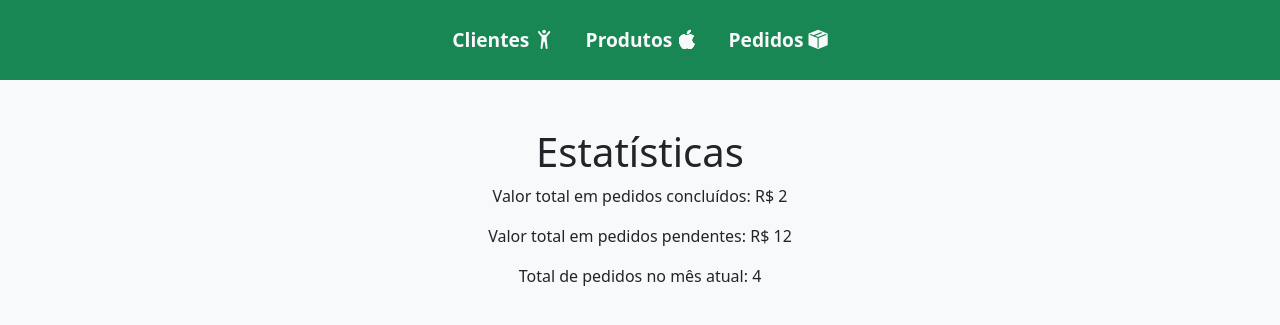
After one commit to carloshtbraga/Fazenda-App, a Django app: page /estatisticas/ in a window 1280 px wide. The commit adds this page. Shown: the top 325 px of the page. Run offline with Django 4.2, Linux system fonts and the light colour scheme; data comes from the database, SQL or seed files in the repository.

Commit message:
Estatisticas fail

```diff
--- a/fazenda/templates/detalhes_item_pedido.html
+++ b/fazenda/templates/detalhes_item_pedido.html
@@ -25,7 +25,7 @@
             {% endfor %}
         </ul>
         <hr>
-        <p><strong>Total do Pedido: R$ {{ pedido.total_pedido }}</strong></p>
+        <h4><strong>Total do Pedido: R$ {{ pedido.total_pedido }}</strong></h4>
         <div class="d-flex justify-content-between align-items-center w-75">
             {% if pedido.status == 'Concluído' %}
                 <a href="{% url 'concluir_pedido' pedido.id %}" class="btn btn-warning">Desfazer</a>
--- /dev/null
+++ b/fazenda/templates/estatisticas.html
@@ -0,0 +1,10 @@
+{% extends 'base.html' %}
+{% block title %}Estatísticas{% endblock %}
+{% block content %}
+    <h1>Estatísticas</h1>
+
+    <p>Valor total em pedidos concluídos: R$ {{ valor_pedidos_concluidos }}</p>
+    <p>Valor total em pedidos pendentes: R$ {{ valor_pedidos_pendentes }}</p>
+    <p>Total de pedidos no mês atual: {{ total_pedidos_mes_atual }}</p>
+    <!-- Adicione outras estatísticas conforme desejado -->
+{% endblock %}
--- a/fazenda/templates/listar_clientes.html
+++ b/fazenda/templates/listar_clientes.html
@@ -14,7 +14,7 @@
         <!-- Exibir o total de clientes -->
 
         <h5 class="text-center text-lg fs-3">
-            Total de Clientes: <span class="text-success">{{ total_clientes }}</span>
+            Total de Clientes: <span class="text-success">{{ clientes|length }}</span>
         </h5>
         <a class="btn btn-success btn-lg btn-block mb-4"
            href="{% url 'criar_cliente' %}">Novo Cliente</a>
--- a/fazenda/templates/listar_pedidos_concluidos.html
+++ b/fazenda/templates/listar_pedidos_concluidos.html
@@ -23,6 +23,7 @@
             <a class="btn btn-lg btn-success fs-5 mb-2" href="{% url 'criar_pedido' %}">Criar</a>
             <a class="btn btn-lg btn btn-outline-primary fs-5 mb-2" href="{% url 'listar_pedidos' %}">Pendentes</a>
         </div>
+        <hr>
         <ul class="h5 list-group list-group-flush w-75 d-flex flex-column justify-content-center align-items-center">
             {% for pedido in pedidos %}
                 <a class="list-group-item list-group-item-action d-flex justify-content-between align-items-center list"
--- a/fazenda/urls.py
+++ b/fazenda/urls.py
@@ -53,4 +53,5 @@ urlpatterns = [
         views.alternar_checkbox_item_pedido,
         name="alternar_checkbox_item_pedido",
     ),
+    path('estatisticas/', views.estatisticas, name='estatisticas')
 ]
--- a/fazenda/views.py
+++ b/fazenda/views.py
@@ -2,6 +2,7 @@ from django.shortcuts import redirect, render, get_object_or_404
 from django.db.models import Sum, F, Q, Count
 from .forms import ClienteForm, PedidoForm, ProdutoForm, ItemPedidoForm
 from .models import Cliente, Pedido, Produto, ItemPedido
+from django.utils import timezone
 
 
 # Create your views here.
@@ -206,3 +207,31 @@ def alternar_checkbox_item_pedido(request, item_pedido_id):
     item_pedido.marcado = not item_pedido.marcado
     item_pedido.save()
     return print("foi")
+
+
+def estatisticas(request):
+    valor_pedidos_concluidos = (
+        Pedido.objects.filter(status="Concluído").aggregate(
+            total=Sum("itempedido__preco")
+        )["total"]
+        or 0
+    )
+    valor_pedidos_pendentes = (
+        Pedido.objects.filter(status="Pendente").aggregate(
+            total=Sum("itempedido__preco")
+        )["total"]
+        or 0
+    )
+    total_pedidos_mes_atual = Pedido.objects.filter(
+        data_pedido__month=timezone.now().month
+    ).count()
+
+    return render(
+        request,
+        "estatisticas.html",
+        {
+            "valor_pedidos_concluidos": valor_pedidos_concluidos,
+            "valor_pedidos_pendentes": valor_pedidos_pendentes,
+            "total_pedidos_mes_atual": total_pedidos_mes_atual,
+        },
+    )
```
